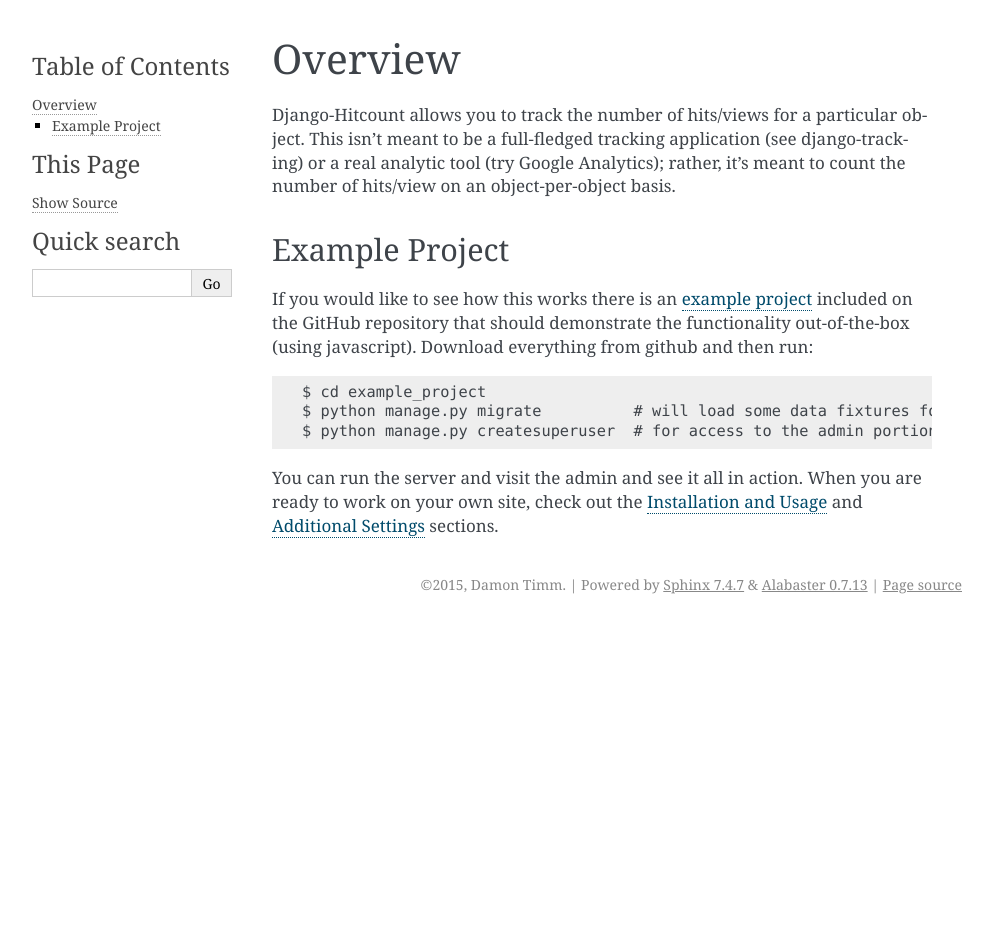
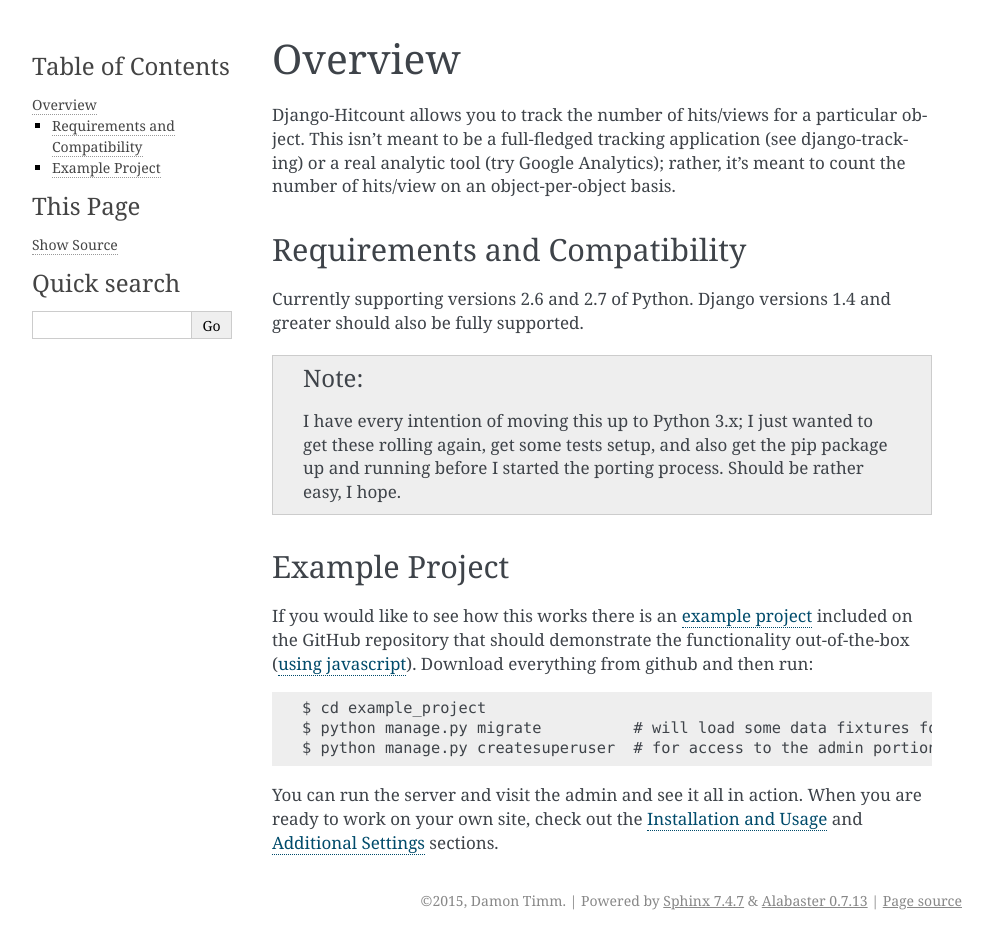
Before and after one commit to thornomad/django-hitcount, a Sphinx documentation site: the page built from docs/overview.rst, in a window 1280 px wide. Shown: the whole page, without its empty margins (148-1141 px from the left). Built offline with Sphinx 7.4.7, drawn with Linux system fonts in a browser that asks for light colours; before the commit the page ends 900 px from its top, so only the background shows below that.

Commit message:
documentation updates

```diff
--- a/docs/overview.rst
+++ b/docs/overview.rst
@@ -3,10 +3,19 @@
 
 Django-Hitcount allows you to track the number of hits/views for a particular object. This isn’t meant to be a full-fledged tracking application (see django-tracking) or a real analytic tool (try Google Analytics); rather, it’s meant to  count the number of hits/view on an object-per-object basis.
 
+Requirements and Compatibility
+------------------------------
+
+Currently supporting versions 2.6 and 2.7 of Python.  Django versions 1.4 and greater should also be fully supported.
+
+.. note::
+
+ I have every intention of moving this up to Python 3.x; I just wanted to get these rolling again, get some tests setup, and also get the pip package up and running before I started the porting process.  Should be rather easy, I hope.
+
 Example Project
 ---------------
 
-If you would like to see how this works there is an `example project`_ included on the GitHub repository that should demonstrate the functionality out-of-the-box (using javascript).  Download everything from github and then run::
+If you would like to see how this works there is an `example project`_ included on the GitHub repository that should demonstrate the functionality out-of-the-box (`using javascript`_).  Download everything from github and then run::
 
     $ cd example_project
     $ python manage.py migrate          # will load some data fixtures for you
```
Also changed, not shown: other parts of docs/overview.rst (+1 -1 lines), README.rst (+0 -13 lines), docs/contribute.rst (added, +16 -0 lines), docs/index.rst (+7 -0 lines), docs/installation.rst (+2 -6 lines), docs/management.rst (added, +8 -0 lines).
